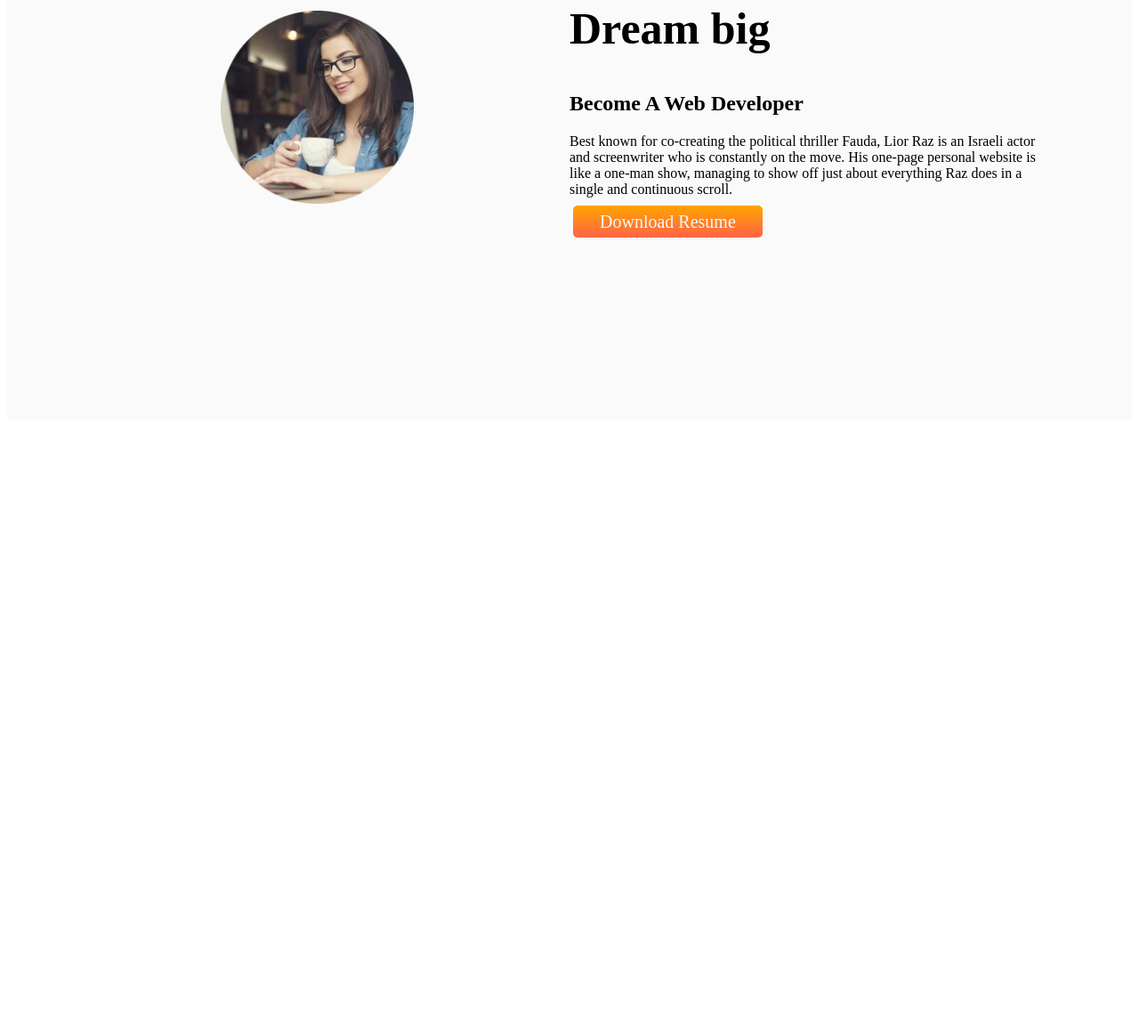
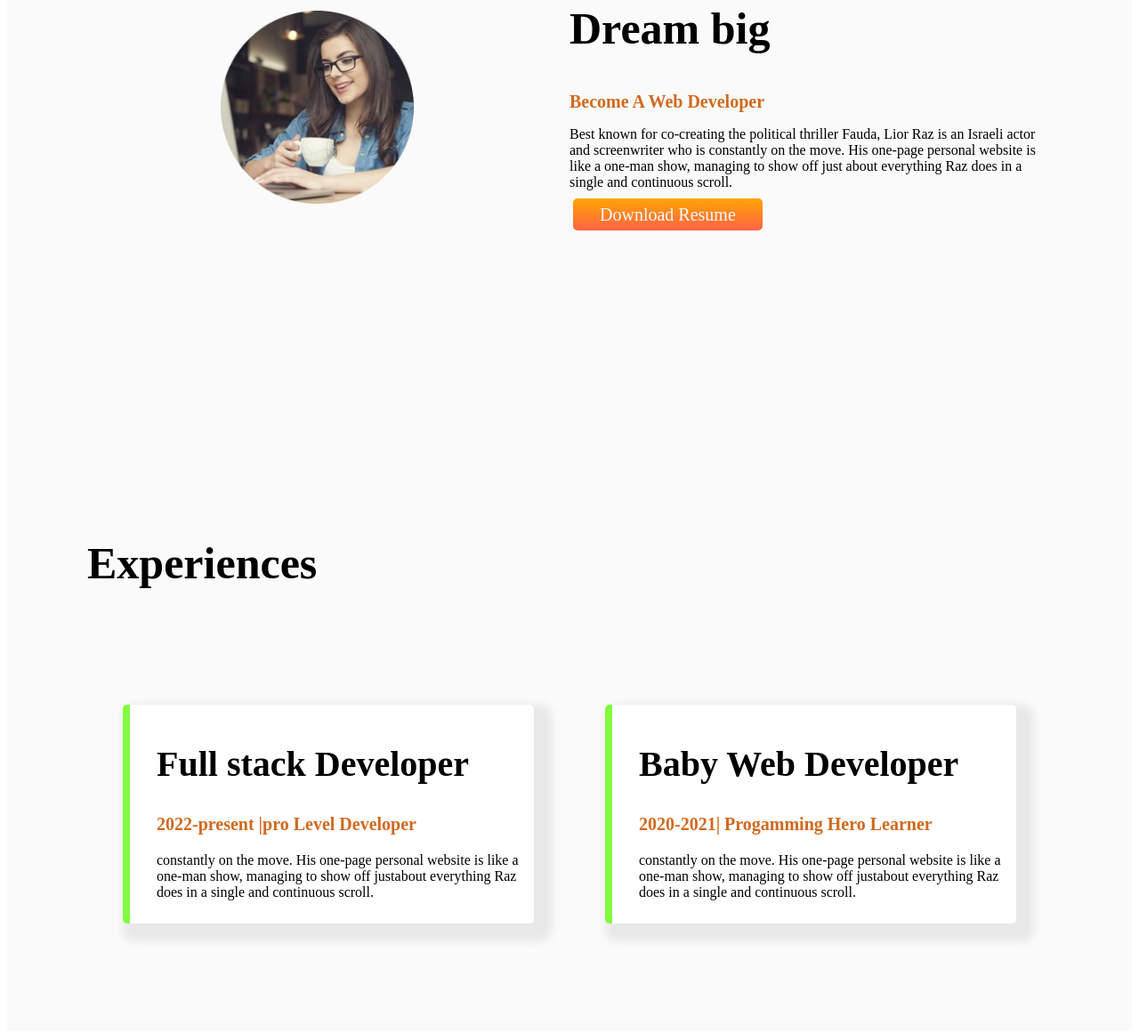
Before and after one commit to sanzidaa71/Fast-web-protfolio, a plain HTML site: page index.html in a window 1280 px wide. Shown: the part 737-1898 px from the top of the page at 89% size. Before the commit the page ends 1218 px from the top, so only its background shows below. Drawn offline with Linux system fonts and the light colour scheme.

Commit message:
Experiences-added

```diff
--- a/index.html
+++ b/index.html
@@ -13,10 +13,10 @@
 </head>
 
 <body>
-    <section class="Top-banner">
+    <section class="Top-banner flexible-container">
         <div class="half-with">
             <h1>Welcome To My Profile!</h1>
-            <h3 id="name">Sanzida Akter</h3>
+            <h3 class="name">Sanzida Akter</h3>
 
             <h3>Build climber and train stopper.</h3>
             <p>Best known for co-creating the political thriller Fauda, Lior Raz is an Israeli actor and screenwriter
@@ -32,13 +32,13 @@
 
     </section>
 
-    <section class="Top-banner">
+    <section class="Top-banner flexible-container">
         <div class="half-with">
             <img src="image/Name.png" alt="">
         </div>
         <div class="half-with">
             <h1> Dream big</h1>
-            <h2>Become A Web Developer</h2>
+            <h2 class="name">Become A Web Developer</h2>
             <p>Best known for co-creating the political thriller Fauda, Lior Raz is an Israeli actor and screenwriter
                 who is
                 constantly on the move. His one-page personal website is like a one-man show, managing to show off just
@@ -49,6 +49,37 @@
         </div>
     </section>
 
+    <section class="Top-banner">
+
+        <h1>Experiences</h1>
+        <div class=" flexible-container ">
+            <div class=" half-with Experiences">
+                <h2 class=" Full-baby">Full stack Developer</h2>
+                <h3 class="name">
+                    2022-present |pro Level Developer
+                </h3>
+                <p>
+                    constantly on the move. His one-page personal website is like a one-man show, managing to show off
+                    justabout everything Raz does in a single and continuous scroll.
+                </p>
+
+
+            </div>
+
+            <div class="half-with Experiences">
+                <h2 class="Full-baby">Baby Web Developer</h2>
+                <h3 class="name ">
+                    2020-2021| Progamming Hero Learner
+                </h3>
+                <p>
+                    constantly on the move. His one-page personal website is like a one-man show, managing to show off
+                    justabout everything Raz does in a single and continuous scroll.
+                </p>
+
+            </div>
+        </div>
+    </section>
+
 
 </body>
 
--- a/style.css
+++ b/style.css
@@ -2,21 +2,41 @@ h1 {
     font-size: 50px;
 }
 
-#name {
-    font-size: 35px;
+.name {
+    font-size: 20px;
     color: chocolate;
 }
 
-section {
+.flexible-container {
     display: flex;
     margin-top: 100px;
+
 }
 
 .half-with {
     width: 50%;
+
 }
 
+.Experiences {
+    margin-left: 40px;
+    margin-right: 40px;
+    margin-top: 30px;
+    margin-bottom: 30px;
+    padding-left: 30px;
+    padding-right: 5px;
+    padding-top: 10px;
+    padding-bottom: 10px;
+    border-radius: 5px;
+    width: 40%;
+    border-left: 8px solid #81fc3f;
+    background-color: #fff;
+    box-shadow: 10px 10px 10px 10px rgb(232, 232, 232)
+}
 
+.Full-baby {
+    font-size: 40px;
+}
 
 .half-with img {
     width: 40%;
```
